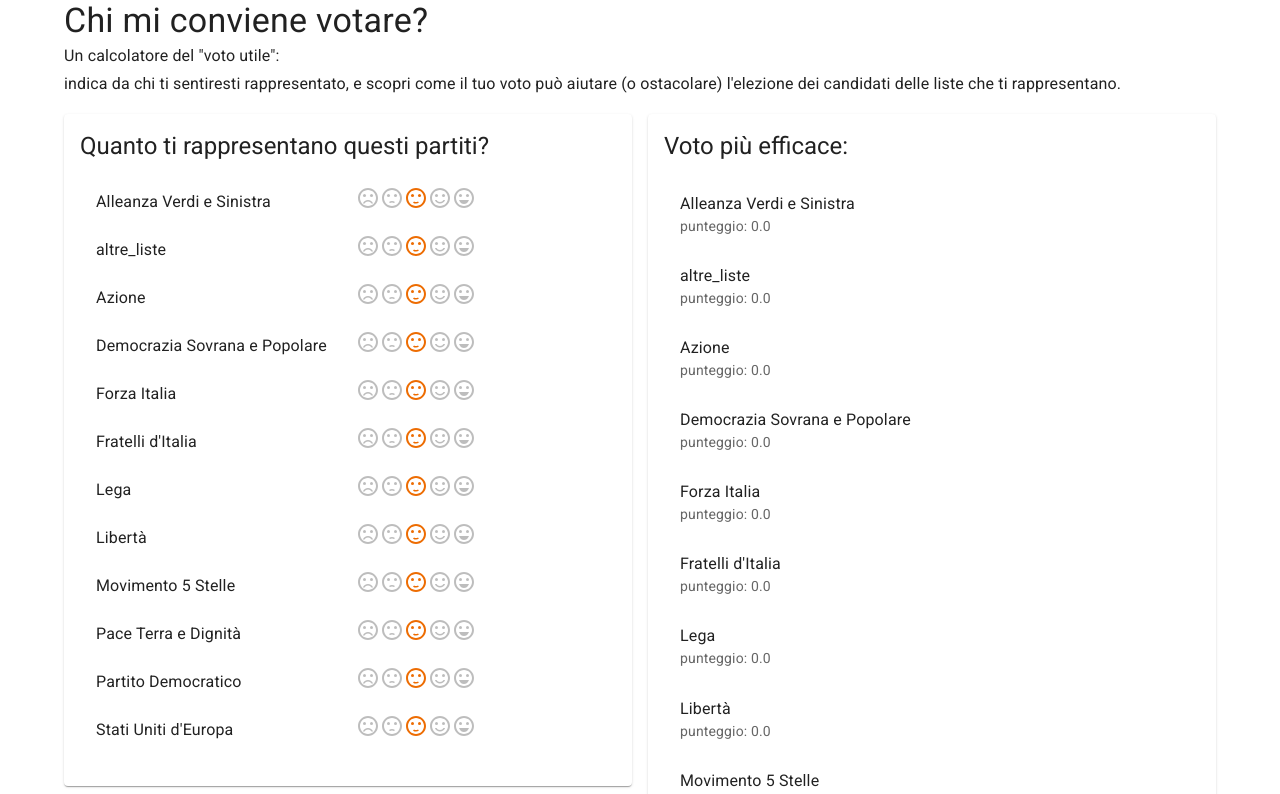
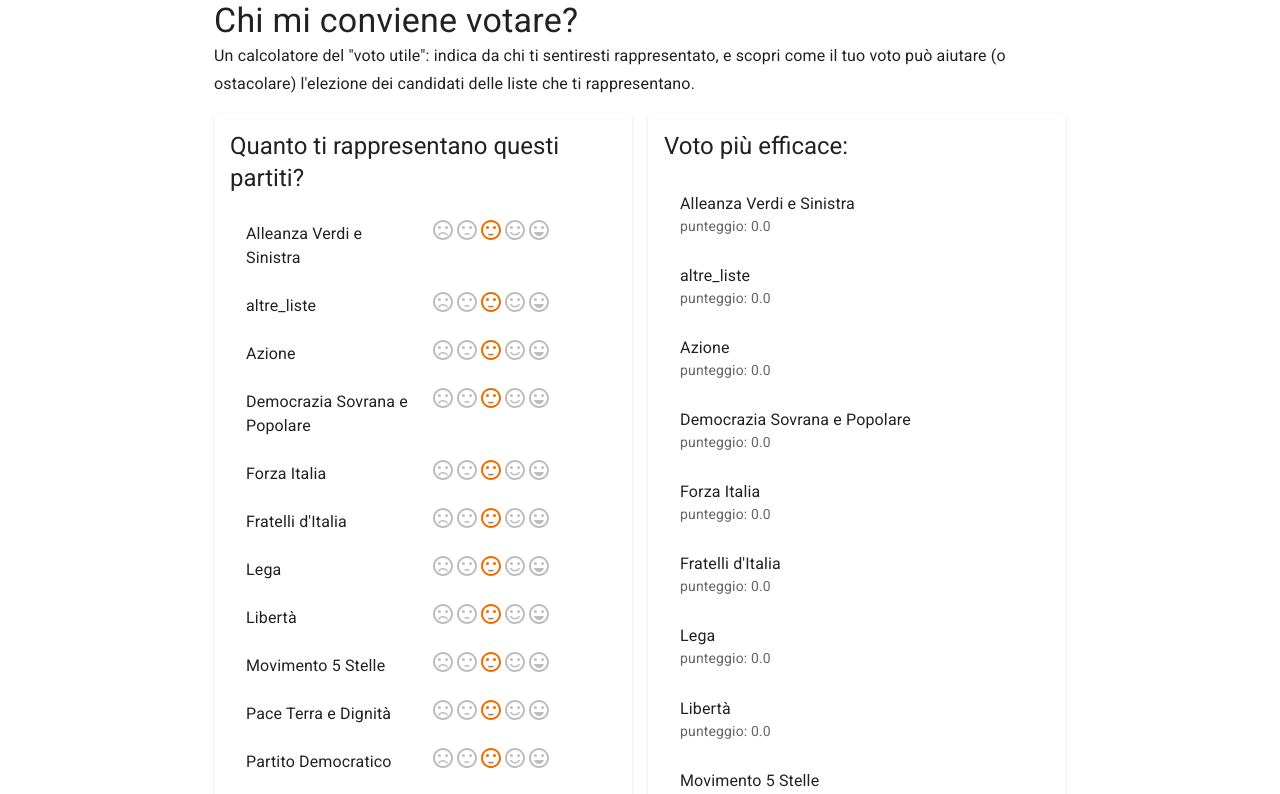
Before and after one commit to fornaeffe/valore_voto, a React (Vite) app: page / in a window 1280 px wide. Shown: the top 794 px of the page. Built offline with nearby package versions, Linux system fonts and the light colour scheme.

Commit message:
larghezza

```diff
--- a/src/App.tsx
+++ b/src/App.tsx
@@ -79,12 +79,12 @@
   return (
     <>
       <CssBaseline />
-      <Container>
+      <Container maxWidth="md">
         <Grid container spacing={2}>
           <Grid item xs={12}>
             <Typography variant="h4">Chi mi conviene votare?</Typography>
             <Typography variant="subtitle1">
-              Un calcolatore del "voto utile": <br/>
+              Un calcolatore del "voto utile":
               indica da chi ti sentiresti rappresentato,
               e scopri come il tuo voto può aiutare (o ostacolare)
               l'elezione dei candidati delle liste
```
